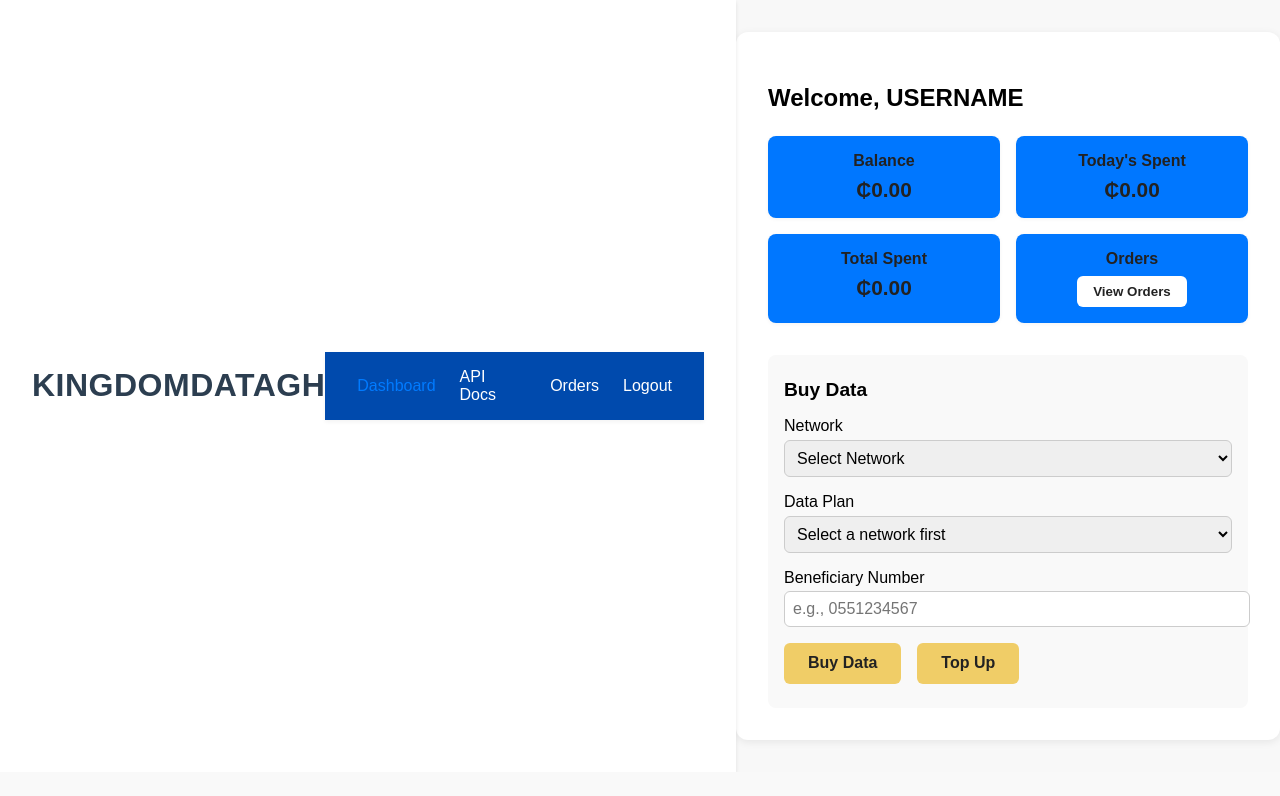
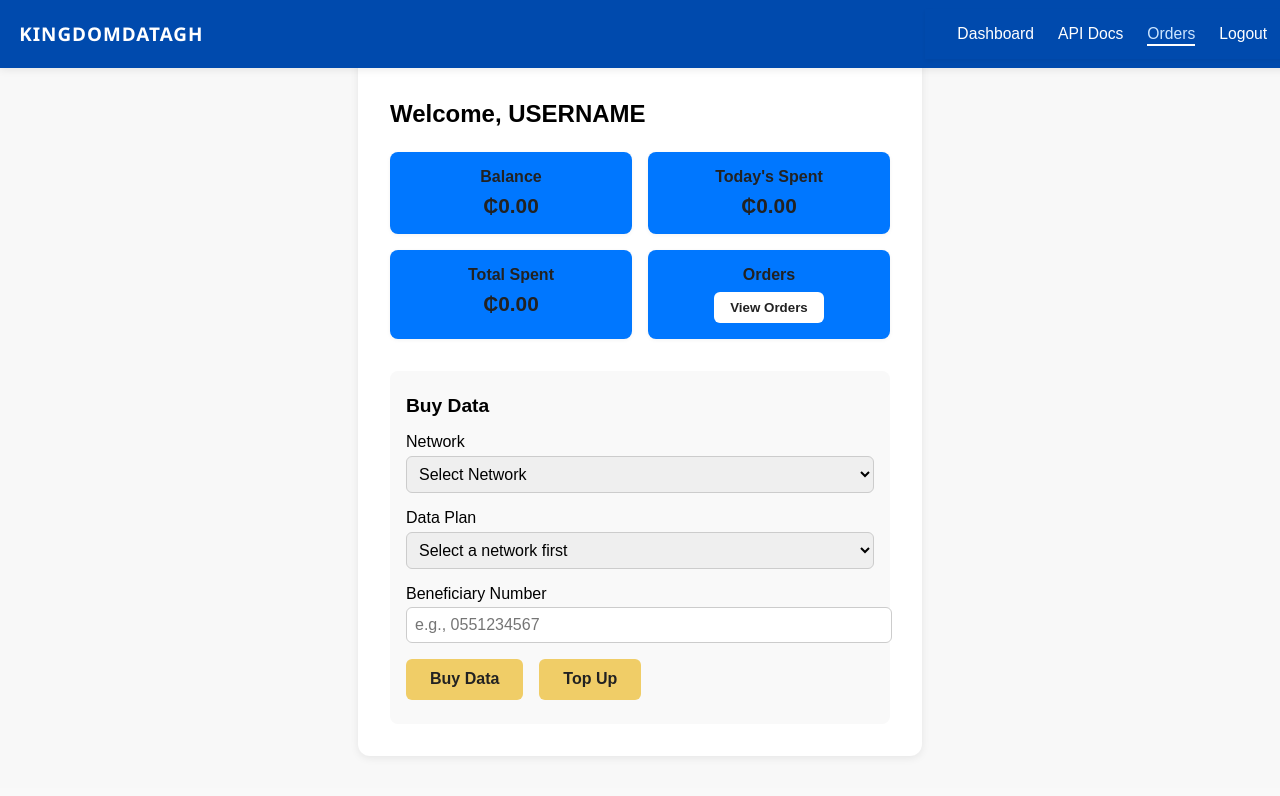
Before and after one commit to neatkreate/rdata-client, a website: page public/dashboard.html in a window 1280 px wide. Drawn offline with Linux system fonts and the light colour scheme; no server answers.

Commit message:
Make dashboard header smaller and match API Docs style

```diff
--- a/public/css/dashboard.css
+++ b/public/css/dashboard.css
@@ -1,3 +1,24 @@
+/* Force header to top and full width */
+body {
+  display: block !important;
+}
+.header {
+  width: 100vw !important;
+  left: 0;
+  top: 0;
+  position: fixed;
+  z-index: 1002;
+  background: #004aad;
+  color: #fff;
+  display: flex;
+  align-items: center;
+  justify-content: space-between;
+  padding: 1rem 2rem;
+  box-shadow: 0 1px 4px rgba(0,0,0,0.04);
+}
+.main-content, main {
+  margin-top: 80px !important;
+}
 /* --- EliteDrive-style Header/Navbar --- */
  .header {
   background: #004aad;
@@ -720,3 +741,79 @@ main {
     width: 100%;
   }
 }
+
+/* --- API Docs Style Header/Navbar --- */
+/* --- API Docs Style Header/Navbar --- */
+.header {
+  background: #004aad !important;
+  color: #fff !important;
+  display: flex;
+  align-items: center;
+  justify-content: space-between;
+  padding: 0.55rem 1.2rem !important; /* smaller padding */
+  min-height: 44px; /* smaller height */
+  box-shadow: 0 2px 8px rgba(0,0,0,0.08);
+  position: fixed;
+  top: 0;
+  left: 0;
+  width: 100vw;
+  z-index: 1002;
+}
+.header .logo {
+  font-size: 1.18rem !important; /* smaller logo font */
+  font-weight: bold !important;
+  color: #fff !important;
+  letter-spacing: 1px;
+  font-family: 'Segoe UI', Arial, sans-serif;
+}
+.navbar {
+  display: flex;
+  align-items: center;
+}
+.nav-links {
+  list-style: none;
+  display: flex;
+  gap: 1.2rem; /* slightly tighter spacing */
+  margin: 0;
+  padding: 0;
+  align-items: center;
+}
+.nav-links a {
+  color: #fff !important;
+  text-decoration: none;
+  font-weight: 500;
+  font-size: 0.98rem; /* smaller nav link font */
+  transition: color 0.2s;
+  padding: 2px 0;
+}
+.nav-links a.active,
+.nav-links a:hover {
+  color: #cce6ff !important;
+  border-bottom: 2px solid #fff;
+}
+@media (max-width: 768px) {
+  .header {
+    padding: 0.38rem 0.7rem !important; /* even smaller for mobile */
+    min-height: 38px;
+  }
+  .nav-links {
+    flex-direction: column;
+    gap: 0.7rem;
+    background: #004aad;
+    position: absolute;
+    top: 38px;
+    right: 0;
+    width: 150px;
+    box-shadow: 0 4px 16px rgba(0,0,0,0.08);
+    border-radius: 0 0 8px 8px;
+    padding: 0.7rem 0;
+    z-index: 1001;
+    display: none;
+  }
+  .nav-links.open {
+    display: flex !important;
+  }
+}
+main, .main-content {
+  margin-top: 48px !important; /* match new header height */
+}
--- a/public/dashboard.html
+++ b/public/dashboard.html
@@ -10,15 +10,10 @@
   <header class="header">
     <div class="logo">KINGDOMDATAGH</div>
     <nav class="navbar">
-      <div class="hamburger" id="hamburger" tabindex="0" aria-label="Open menu">
-        <span></span>
-        <span></span>
-        <span></span>
-      </div>
       <ul class="nav-links" id="navLinks">
-        <li><a href="dashboard.html" class="active">Dashboard</a></li>
+        <li><a href="dashboard.html">Dashboard</a></li>
         <li><a href="api-docs.html">API Docs</a></li>
-        <li><a href="orders.html">Orders</a></li>
+        <li><a href="orders.html" class="active">Orders</a></li>
         <li><a href="#" id="logoutBtn">Logout</a></li>
       </ul>
     </nav>
```
Also changed, not shown: public/orders.html (+8 -13 lines).
